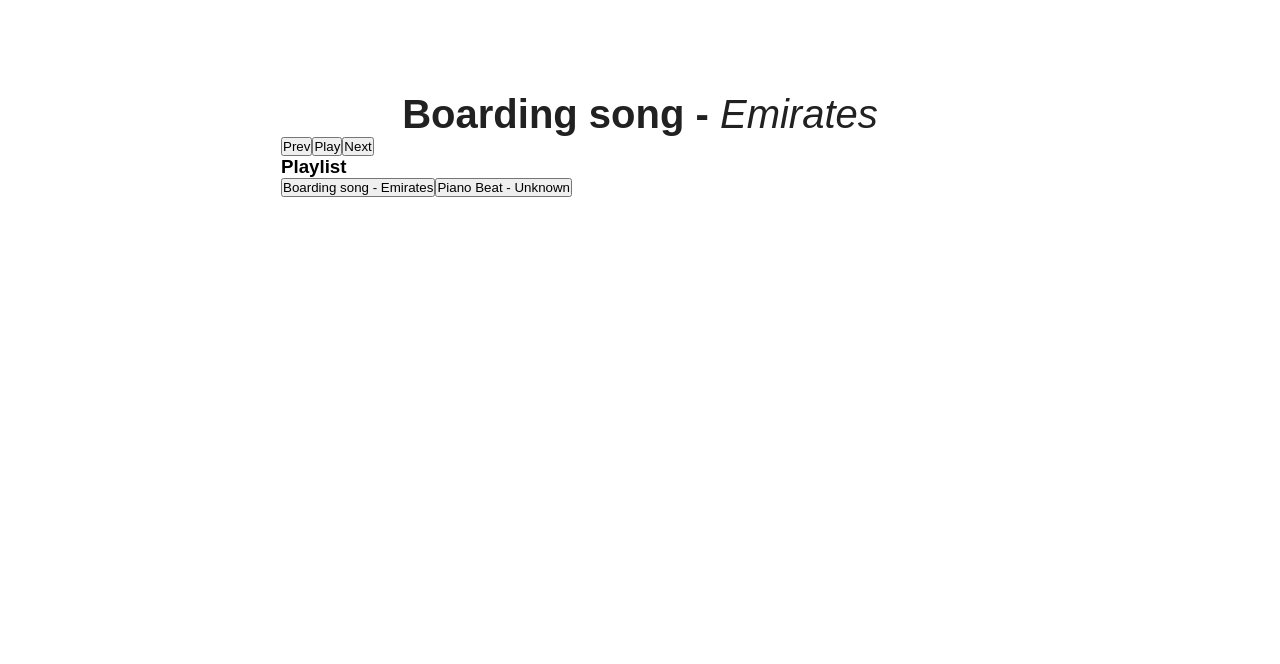
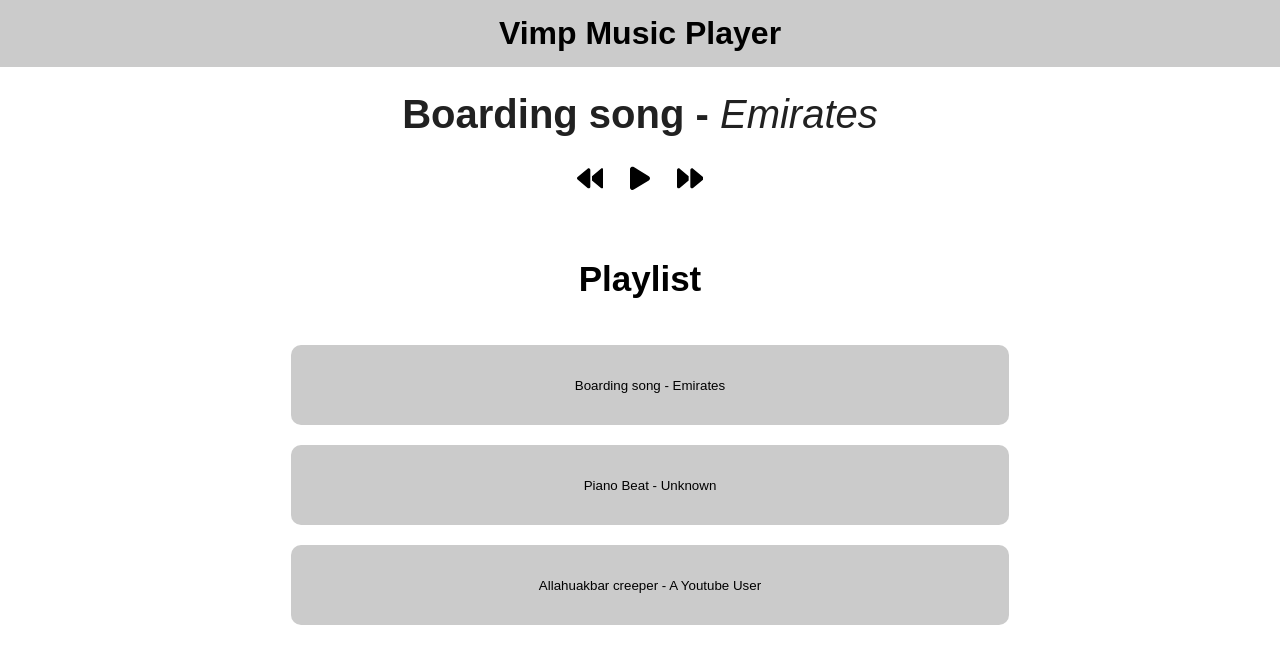
Before and after one commit to looka2/website-project, a Vue app: page / in a window 1280 px wide. Shown: the top 664 px of the page. Built offline with nearby package versions, Linux system fonts and the light colour scheme.

Commit message:
added 1 song and worked on css

```diff
--- a/src/App.vue
+++ b/src/App.vue
@@ -1,4 +1,5 @@
 <template>
+  <link rel="stylesheet" href="https://cdnjs.cloudflare.com/ajax/libs/font-awesome/4.7.0/css/font-awesome.min.css">
   <div id="app">
     <header>
       <h1>Vimp Music Player</h1>
@@ -6,19 +7,29 @@
     <main>
     <section class="player">
         <h2 class="song-title">{{current.title}} - <span>{{current.artist}}</span></h2>
+        <br>
         <div class="controls">
-          <button class="prev" @click="prev">Prev</button>
-          <button class="play" v-if="!isPlaying" @click="play">Play</button>
-          <button class="pause" v-else @click="pause">Pause</button>
-          <button class="next" @click="next">Next</button>
-        </div>
+          <div class="center-buttons">
+          <button class="prev" @click="prev"><svg xmlns="http://www.w3.org/2000/svg" height="2em" viewBox="0 0 512 512"><!--! Font Awesome Free 6.4.2 by @fontawesome - https://fontawesome.com License - https://fontawesome.com/license (Commercial License) Copyright 2023 Fonticons, Inc. --><path d="M459.5 440.6c9.5 7.9 22.8 9.7 34.1 4.4s18.4-16.6 18.4-29V96c0-12.4-7.2-23.7-18.4-29s-24.5-3.6-34.1 4.4L288 214.3V256v41.7L459.5 440.6zM256 352V256 128 96c0-12.4-7.2-23.7-18.4-29s-24.5-3.6-34.1 4.4l-192 160C4.2 237.5 0 246.5 0 256s4.2 18.5 11.5 24.6l192 160c9.5 7.9 22.8 9.7 34.1 4.4s18.4-16.6 18.4-29V352z"/></svg></button>
+          <button class="play" v-if="!isPlaying" @click="play"><svg xmlns="http://www.w3.org/2000/svg" height="2em" viewBox="0 0 384 512"><!--! Font Awesome Free 6.4.2 by @fontawesome - https://fontawesome.com License - https://fontawesome.com/license (Commercial License) Copyright 2023 Fonticons, Inc. --><path d="M73 39c-14.8-9.1-33.4-9.4-48.5-.9S0 62.6 0 80V432c0 17.4 9.4 33.4 24.5 41.9s33.7 8.1 48.5-.9L361 297c14.3-8.7 23-24.2 23-41s-8.7-32.2-23-41L73 39z"/></svg></button>
+          <button class="pause" v-else @click="pause"><svg xmlns="http://www.w3.org/2000/svg" height="2em" viewBox="0 0 320 512"><!--! Font Awesome Free 6.4.2 by @fontawesome - https://fontawesome.com License - https://fontawesome.com/license (Commercial License) Copyright 2023 Fonticons, Inc. --><path d="M48 64C21.5 64 0 85.5 0 112V400c0 26.5 21.5 48 48 48H80c26.5 0 48-21.5 48-48V112c0-26.5-21.5-48-48-48H48zm192 0c-26.5 0-48 21.5-48 48V400c0 26.5 21.5 48 48 48h32c26.5 0 48-21.5 48-48V112c0-26.5-21.5-48-48-48H240z"/></svg></button>
+          <button class="next" @click="next"><svg xmlns="http://www.w3.org/2000/svg" height="2em" viewBox="0 0 512 512"><!--! Font Awesome Free 6.4.2 by @fontawesome - https://fontawesome.com License - https://fontawesome.com/license (Commercial License) Copyright 2023 Fonticons, Inc. --><path d="M52.5 440.6c-9.5 7.9-22.8 9.7-34.1 4.4S0 428.4 0 416V96C0 83.6 7.2 72.3 18.4 67s24.5-3.6 34.1 4.4L224 214.3V256v41.7L52.5 440.6zM256 352V256 128 96c0-12.4 7.2-23.7 18.4-29s24.5-3.6 34.1 4.4l192 160c7.3 6.1 11.5 15.1 11.5 24.6s-4.2 18.5-11.5 24.6l-192 160c-9.5 7.9-22.8 9.7-34.1 4.4s-18.4-16.6-18.4-29V352z"/></svg></button>
+          </div>
+          </div>
 
     </section>
       <section class="playlist">
+        <br>
+        <br>
+        <br>
         <h3>Playlist</h3>
-        <button v-for="song in songs" :key="song.src" @click="play(song)" :class="(song.src == current.src) ? 'song playing' : 'song'">
-          {{song.title}} - {{song.artist}}
-        </button>
+        <br>
+        <br>
+        <div class="controls-play">
+        <button v-for="song in songs" :key="song.src" @click="play(song)" :class="(song.src == current.src) ? 'song playing' : 'song'" class="playlist-controls">
+            {{song.title}} - {{song.artist}} <br />
+          </button>
+        </div>
       </section>
   </main>
   </div>
@@ -43,6 +54,11 @@
           title: 'Piano Beat',
           artist: 'Unknown',
           src: require('./assets/Upbeat Piano Loop.mp3')
+        },
+        {
+          title : 'Allahuakbar creeper',
+          artist : 'A Youtube User',
+          src: require('./assets/cursed.mp3')
         }
       ],
       player: new Audio()
@@ -112,7 +128,7 @@
   align-items: center;
   padding: 15px;
   backgroud-color: #212121;
-  color: #FFF;
+  background-color: #CBCBCB;
 }
 main {
   width: 100%;
@@ -134,4 +150,50 @@
   font-style: italic;
 }
 
+.center-buttons {
+  display: felx;
+  justify-content: center;
+  margin-left: auto;
+  margin-right: auto;
+  text-align: center;
+}
+
+.controls-play {
+  display: block;
+  align-items: center;
+  justify-content: center;
+}
+.playlist-controls {
+  border-radius: 10px;
+  position: static;
+  width: 100%;
+  height: 80px;
+  margin: 10px;
+  border: 10px;
+  background-color: #CBCBCB;
+
+}
+
+.prev, .play, .pause, .next {
+  border-radius: 100%;
+  text-align: center;
+  border: 0;
+  width: 50px;
+  height: 50px;
+  background-color: #FFF;
+
+}
+
+.playlist .song:hover {
+  color: #FFF;
+}
+.playlist .song.playing {
+  backgroud-color : black;
+}
+h3 {
+  font-size: 35px;
+  text-align: center;
+}
+
+
 </style>
```
Also changed, not shown: 1 other file (tests, documents, lock files or other folders).
